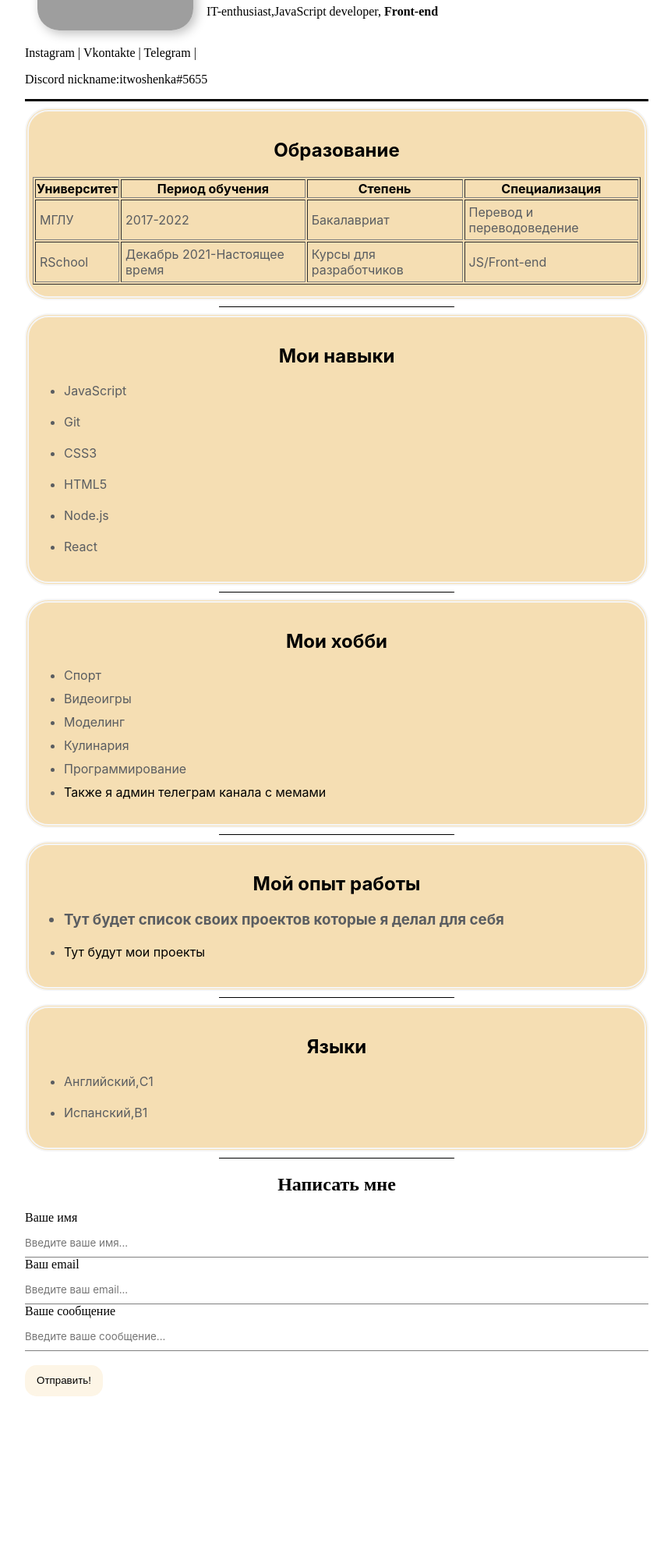
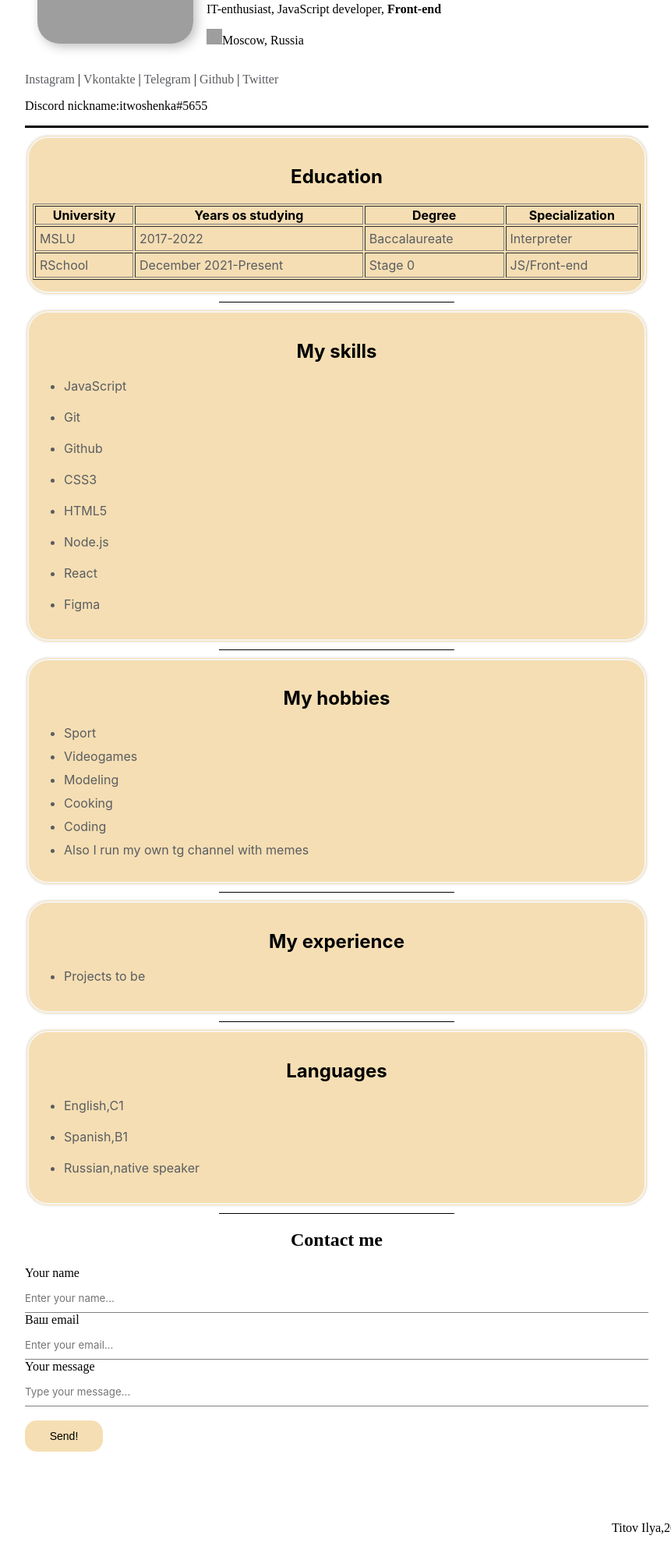
Before and after one commit to itwoshenka/rsschool-cv, a plain HTML site: page index.html in a window 1280 px wide. Shown: the part 200-2192 px from the top of the page at 78% size, without its empty margins (208-1069 px from the left). Before the commit the page ends 2064 px from the top, so only its background shows below. Drawn offline with Linux system fonts and the light colour scheme; grey boxes are pictures that could not be loaded.

Commit message:
feat: final result of my cv
final result as of a task#3
links will be added in readme file

```diff
--- a/index.html
+++ b/index.html
@@ -2,115 +2,23 @@
 <html>
 <head>
 <meta charset="UTF-8" />
-<title> CV Титов Илья </title>
+<title> CV Titov Ilya </title>
 <link rel="stylesheet" href="style.css" type="text/css">
 <style type="text/css">
-    .font{
-    font-family: 'Lucida Sans', 'Lucida Sans Regular', 'Lucida Grande', 'Lucida Sans Unicode', Geneva, Verdana, sans-serif;
-    color: black;
-    text-decoration: none;
-}
-a{
-    color: black;
-    text-decoration: none;
-}
-a:hover{
-    color: cornflowerblue;
-    text-decoration: underline;
-}
-a:active{
-    color: rgb(10, 0, 150);
-    text-decoration: line-through;
-}
-.avatar{
- width: 200px;
- border-radius: 28px;
- box-shadow: 4px 4px 14px rgba(0, 0, 0, 0.25);
-
-}
-.info p{
-    color: rgb(0, 0, 0);
-}
-.education{
-    padding: 15px 5px 15px ;
-    background: wheat;
-    border: 5px whitesmoke;
-    border-style: double;
-    border-radius: 30px;
-    font-family: -apple-system, BlinkMacSystemFont, 'Segoe UI', Roboto, Oxygen, Ubuntu, Cantarell, 'Open Sans', 'Helvetica Neue', sans-serif;
-    color: #5a5d61;
-}
-.education h2{
-    text-align: center;
-    color: rgb(0, 0, 0);
-}
-.education li{
-    margin-bottom: 20px;
-}
-.container{
-    max-width: 800px;
-    margin: auto;
-    margin-bottom: 70px;
-    margin-top: 70px;
-    background-color: rgb(255, 255, 255);
-    border-radius: 28px;
-    border-style: double;
-    border-color: rgb(255, 255, 255);
-}
-.languages li{
-    margin-bottom: 20px;
-    color: #5a5d61;
-    font-family: -apple-system, BlinkMacSystemFont, 'Segoe UI', Roboto, Oxygen, Ubuntu, Cantarell, 'Open Sans', 'Helvetica Neue', sans-serif;
-}
- .table{
-width: 100%;
-}
-.table td{
-    padding: 5px;
-}
-.namings{
-    color: black;
-}
-.intro{
-    color: black;
-}
-.hobbies li{
-    margin-bottom: 10px;
-}
-.contactme h2{
-    text-align: center;
-}
-.contactme input{
-    width: 100%;
-    box-sizing: border-box;
-    border: none;
-    border-bottom: gray solid 1px;
-    background: transparent;
-    color: black;
-    padding: 15px 0 10px;
-    outline: none;
-    font-family: -apple-system, BlinkMacSystemFont, 'Segoe UI', Roboto, Oxygen, Ubuntu, Cantarell, 'Open Sans', 'Helvetica Neue', sans-serif;
-}
-.button{
-    width: 100px;
-    height: 40px;
-    border: oldlace solid 2px;
-    border-radius: 15px;
-    background-color: oldlace;
-    margin: auto;
-}
 </style>
 </head>
 <body>
     <div class="container">
     <div class="info">
+        <header>
 <table cellspacing="15" >
     <tr>
-<td><img src='https://i.ibb.co/hY08Ppv/avatar2.jpg' width="200" alt="Мое фото" class="avatar"></td>
+<td><img src='https://i.ibb.co/hY08Ppv/avatar2.jpg' width="200" alt="My photo" class="avatar"></td>
 <td>
-    <h1>Титов Илья</h1>
-<p class="intro">Я родился в <time datetime="4:20 24.02.2001">24 февраля 2001 года в городе Тамбов</p>
-<p class="intro"> IT-enthusiast,JavaScript developer,  <strong> Front-end </strong></p>
+    <h1>Titov Ilya</h1>
+<p class="intro">I was born in 24th of February in a city of Tambov</p>
+<p class="intro"> IT-enthusiast, JavaScript developer,  <strong> Front-end </strong></p>
+<p class="intro"><img src="https://parsmicakish.com/wp-content/uploads/2018/09/location.png" width="20px" height="20px">Moscow, Russia</p>
 </td>
 </tr>
     </table>
@@ -121,89 +29,104 @@ width: 100%;
     |
     <a href=https://t.me/itwoshenka target=_blank>Telegram</a>
     |
+    <a href=https://github.com/itwoshenka target="_blank">Github</a>
+    |
+    <a href=https://twitter.com/itwoshenka target="_blank">Twitter</a>
     <p>Discord nickname:itwoshenka#5655</p>
     </nav>
 </div>
+</header>
+<main>
 <hr color="black" size="3" >
 <div class="education">
-<h2 class="educationname">Образование</h2>
+<h2 class="educationname">Education</h2>
 <table border='1' class="table">
     <tr class="namings">
-        <th>Университет</th>
-        <th>Период обучения</th>
-        <th>Степень</th>
-        <th>Специализация</th>
+        <th>University</th>
+        <th>Years os studying</th>
+        <th>Degree</th>
+        <th>Specialization</th>
     </tr>
     <tr>
-    <td>МГЛУ</td>
+    <td>MSLU</td>
     <td>2017-2022</td>
-    <td>Бакалавриат</td>
-    <td>Перевод и переводоведение</td>
+    <td>Baccalaureate</td>
+    <td>Interpreter</td>
 </tr>
 <tr>
     <td>RSchool</td>
-    <td>Декабрь 2021-Настоящее время</td>
-    <td>Курсы для разработчиков</td>
+    <td>December 2021-Present</td>
+    <td>Stage 0</td>
     <td>JS/Front-end</td>
 </tr>
 </table>
 </div>
 <hr color="black" size="1" width="300">
 <div class="education">
-    <h2>Мои навыки</h2>
+    <h2>My skills</h2>
 <ul class="skills">
     <li>JavaScript</li>
     <li>Git</li>
+    <li>Github</li>
     <li>CSS3</li>
     <li>HTML5</li>
     <li>Node.js</li>
     <li>React</li>
+    <li>Figma</li>
 </ul>
 </div>
 <hr color="black" size="1" width="300">
 <div class="education">
-    <h2>Мои хобби</h2>
+    <h2>My hobbies</h2>
     <ul class="hobbies">
-        <li>Спорт</li>
-        <li>Видеоигры</li>
-        <li>Моделинг</li>
-        <li>Кулинария</li>
-        <li>Программирование</li>
-        <li><a href="https://t.me/boobaligna" target=_blank>Также я админ телеграм канала с мемами </a></li>
+        <li>Sport</li>
+        <li>Videogames</li>
+        <li>Modeling</li>
+        <li>Cooking</li>
+        <li>Coding</li>
+        <li><a href="https://t.me/boobaligna" target=_blank>Also I run my own tg channel with memes</a></li>
     </ul>
     </div>
     <hr color="black" size="1" width="300">
     <div class="education">
-<h2>Мой опыт работы</h2>
+<h2>My experience</h2>
 <ul class="experience">
-<h3><li>Тут будет список своих проектов которые я делал для себя</li></h3>
-<li><a href="">Тут будут мои проекты</a></li>
+<li><a href="#">Projects to be</a></li>
 </ul>
 </div>
 <hr color="black" size="1" width="300">
 <div class="education">
-<h2>Языки</h2>
+<h2>Languages</h2>
 <ul class="languages">
-    <li>Английский,C1</li>
-    <li>Испанский,B1</li>
+    <li>English,C1</li>
+    <li>Spanish,B1</li>
+    <li>Russian,native speaker</li>
 </ul>
 </div>
 <hr color="black" size="1" width="300">
+</main>
+<footer>
 <div class="contactme">
-<h2>Написать мне</h2>
+<h2>Contact me</h2>
 <form>
-    <label for='name'>Ваше имя</label>
-    <input type='text' id='name' placeholder="Введите ваше имя...">
+    <label for='name'>Your name</label>
+    <input type='text' id='name' placeholder="Enter your name...">
     <br>
     <label for='email'>Ваш email</label>
-    <input type="text" id='email' placeholder='Введите ваш email...'>
+    <input type="text" id='email' placeholder="Enter your email...">
     <br>
-    <label for='message'>Ваше сообщение</label>
-    <input type="text" id='message' placeholder='Введите ваше сообщение...'>
+    <label for='message'>Your message</label>
+    <input type="text" id='message' placeholder="Type your message...">
 </div>
     <br>
-    <input type="submit" value="Отправить!" class="button">
+    <input type="submit" value="Send!" id="submitbutton">
 </form>
 </div>
+<div class="footer">
+    <a class="logo" href="https://rs.school/" target="_blank"><img src="https://avatars.mds.yandex.net/get-zen_doc/5250440/pub_60e02d951d2bc37b185cb27a_60e18dc5f0ef723441df2989/scale_1200" width="100px" height="50px"></a>
+    <a class="github" href="https://github.com/itwoshenka" target="_blank"><img src="https://ejudge.lksh.ru/assets/images/social/github.png" width="50px" height="50px"></a>
+    <p class="name_year">Titov Ilya,2021</p>
+</div>
+</footer>
 </body>
 </html>
--- a/style.css
+++ b/style.css
@@ -5,7 +5,7 @@
     text-decoration: none;
 }
 a{
-    color: black;
+    color: #5a5d61;
     text-decoration: none;
 }
 a:hover{
@@ -93,3 +93,25 @@ width: 100%;
     background-color: oldlace;
     margin: auto;
 }
+.footer {
+    display: flex;
+    flex-direction: row-reverse;
+}
+.github {
+    margin-right: 15px;
+}
+#submitbutton:hover {
+    background-color: snow;
+}
+#submitbutton {
+    width: 100px;
+    height: 40px;
+    border: wheat double 2px;
+    border-radius: 15px;
+    background-color: wheat;
+    margin: auto;
+    font-size: 14px;
+}
+.name_year {
+    margin-right: 15px;
+}
```
